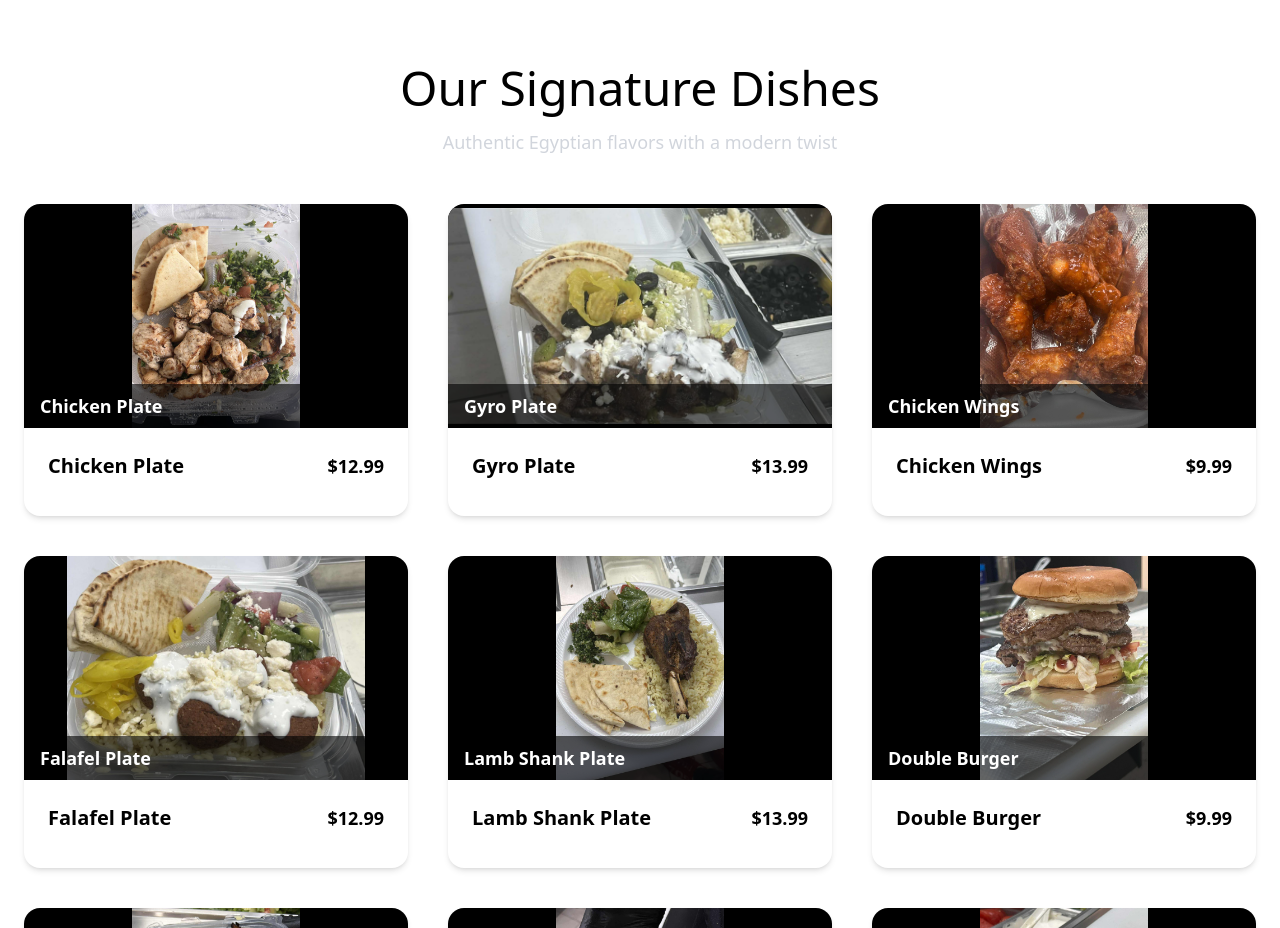
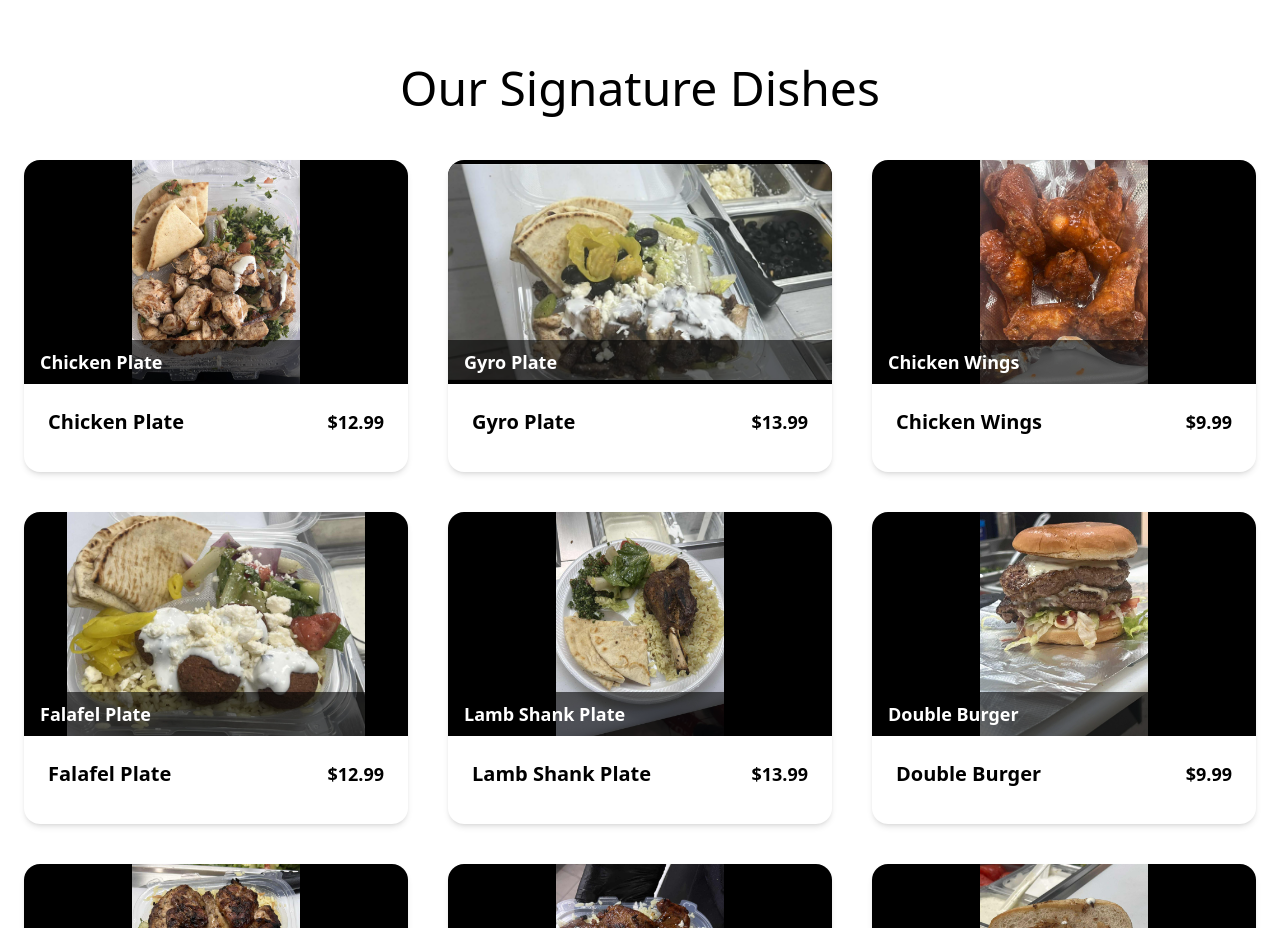
Before and after one commit to mariamsameh376/Pyrimadsgrill, a React (Vite) app: page / in a window 1280 px wide. Shown: the part 2480-3408 px from the top of the page. Built offline with nearby package versions, Linux system fonts and the light colour scheme.

Commit message:
change in dwelcome

```diff
--- a/src/components/MenuSection/MenuSection.jsx
+++ b/src/components/MenuSection/MenuSection.jsx
@@ -74,7 +74,7 @@ const MenuSection = () => {
             Our Signature Dishes
           </h2>
           <p className="text-lg text-gray-300 font-poppins">
-            Authentic Egyptian flavors with a modern twist
+
           </p>
         </div>
 
```
